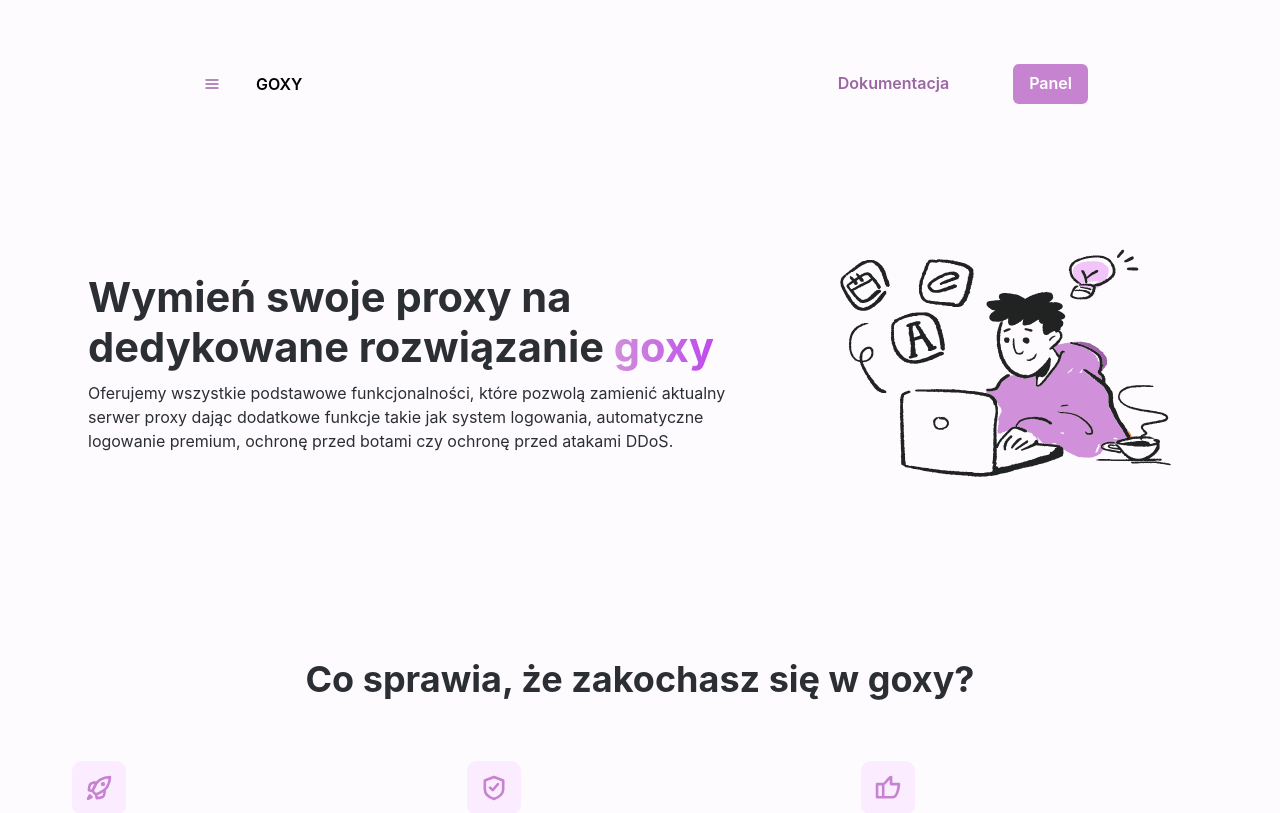
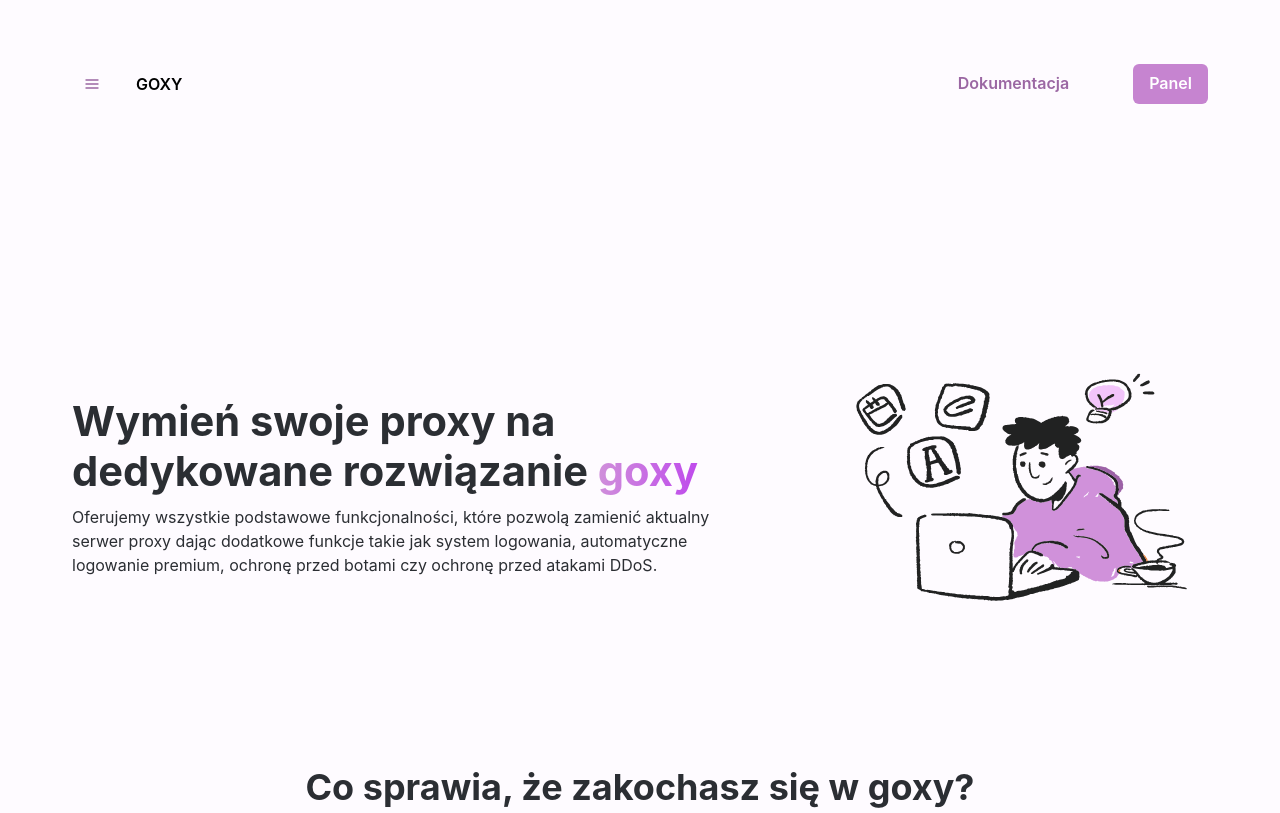
Before and after one commit to wajwuz/kiep-front, a Next.js app: page / in a window 1280 px wide. Shown: the top 813 px of the page. Built offline with nearby package versions, Linux system fonts and the light colour scheme.

Commit message:
Align navbar and hero

```diff
--- a/components/navbar.tsx
+++ b/components/navbar.tsx
@@ -29,13 +29,11 @@ const NAV_ITEMS: Array<NavItem> = [
 
 
 const NavBar = () => (
-    <Center>
-        <Box width="70%" maxWidth="77.5rem" height="8rem" padding="4rem 0rem 4rem 0rem" zIndex="100">
-            <DesktopNavBar />
+    <Box width="100%" height="8rem" padding="4rem 0rem 4rem 0rem">
+        <DesktopNavBar />
 
-            <MobileNavBar />
-        </Box>
-    </Center>
+        <MobileNavBar />
+    </Box>
 )
 
 const DesktopNavBar = () => (
--- a/pages/index.tsx
+++ b/pages/index.tsx
@@ -15,10 +15,10 @@ const Home: NextPage = () => (
       <title>Strona główna goxy.pl</title>
     </Head>
 
-    <NavBar />
-
     <Center>
       <VStack spacing={{ base: "4.75rem", xl: "8.75rem" }} maxWidth="71rem" margin="0 2rem">
+        <NavBar />
+
         <Hero />
 
         <Zalets />
@@ -38,7 +38,6 @@ const Hero = () => (
     align="center"
     direction={{ base: "column", xl: "row" }}
     textAlign={{ base: "center", xl: "left" }}
-    margin="1rem"
     paddingTop={{ base: "1rem", xl: "10vh" }}
   >
     <Box>
--- a/pages/privacy-policy.tsx
+++ b/pages/privacy-policy.tsx
@@ -11,10 +11,10 @@ const Tos: NextPage = () => (
       <title>Polityka prywatności - goxy.pl</title>
     </Head>
 
-    <NavBar />
-
     <Center>
       <VStack maxWidth="70rem" margin="0 1rem">
+        <NavBar />
+
         <TosSection />
 
         <Footer />
@@ -26,7 +26,7 @@ const Tos: NextPage = () => (
 const TosSection = () => (
   <Section id="tos" title="Polityka prywatności">
     <Text>
-    {`
+      {`
     Lorem ipsum dolor sit amet, consectetur adipiscing elit. Vivamus vestibulum nulla eget fermentum volutpat. Phasellus non sapien non diam semper cursus sed vel ante. Donec sit amet pretium sapien. In hac habitasse platea dictumst. Maecenas turpis purus, semper at magna eget, volutpat finibus nisi. Sed nec maximus eros. Aliquam ut sapien dignissim, sollicitudin ipsum id, ultrices neque. In sed felis non ipsum efficitur scelerisque. Praesent sit amet enim non augue tincidunt hendrerit. Etiam tempus semper risus, quis viverra magna fermentum vitae. Vivamus vitae dolor sit amet arcu fermentum dictum.
 
     Morbi mattis, ligula quis elementum dapibus, ante est rhoncus urna, ac elementum tortor sem ut lacus. Nam non ipsum erat. Nulla molestie rhoncus sagittis. Nunc cursus vel justo a dignissim. Aliquam venenatis iaculis semper. Aliquam tempor fringilla nibh sed tincidunt. Maecenas dictum convallis facilisis. Sed vulputate lorem aliquam eros vestibulum aliquet. In sagittis, massa vel tempus sollicitudin, dui metus laoreet eros, vitae porttitor velit augue imperdiet nulla. Aliquam libero ipsum, gravida id lacinia euismod, venenatis id orci. Aliquam eget massa ligula. Sed eget pulvinar quam, id suscipit mi. Phasellus lacus turpis, venenatis eget est non, auctor condimentum neque. Sed vel dictum eros, non bibendum libero.
--- a/pages/tos.tsx
+++ b/pages/tos.tsx
@@ -11,10 +11,10 @@ const Tos: NextPage = () => (
       <title>Regulamin usług - goxy.pl</title>
     </Head>
 
-    <NavBar />
-
     <Center>
       <VStack maxWidth="70em" margin="0 1rem">
+        <NavBar />
+
         <TosSection />
 
         <Footer />
@@ -26,7 +26,7 @@ const Tos: NextPage = () => (
 const TosSection = () => (
   <Section id="tos" title="Regulamin usług">
     <Text>
-    {`
+      {`
     Lorem ipsum dolor sit amet, consectetur adipiscing elit. Vivamus vestibulum nulla eget fermentum volutpat. Phasellus non sapien non diam semper cursus sed vel ante. Donec sit amet pretium sapien. In hac habitasse platea dictumst. Maecenas turpis purus, semper at magna eget, volutpat finibus nisi. Sed nec maximus eros. Aliquam ut sapien dignissim, sollicitudin ipsum id, ultrices neque. In sed felis non ipsum efficitur scelerisque. Praesent sit amet enim non augue tincidunt hendrerit. Etiam tempus semper risus, quis viverra magna fermentum vitae. Vivamus vitae dolor sit amet arcu fermentum dictum.
 
     Morbi mattis, ligula quis elementum dapibus, ante est rhoncus urna, ac elementum tortor sem ut lacus. Nam non ipsum erat. Nulla molestie rhoncus sagittis. Nunc cursus vel justo a dignissim. Aliquam venenatis iaculis semper. Aliquam tempor fringilla nibh sed tincidunt. Maecenas dictum convallis facilisis. Sed vulputate lorem aliquam eros vestibulum aliquet. In sagittis, massa vel tempus sollicitudin, dui metus laoreet eros, vitae porttitor velit augue imperdiet nulla. Aliquam libero ipsum, gravida id lacinia euismod, venenatis id orci. Aliquam eget massa ligula. Sed eget pulvinar quam, id suscipit mi. Phasellus lacus turpis, venenatis eget est non, auctor condimentum neque. Sed vel dictum eros, non bibendum libero.
```
